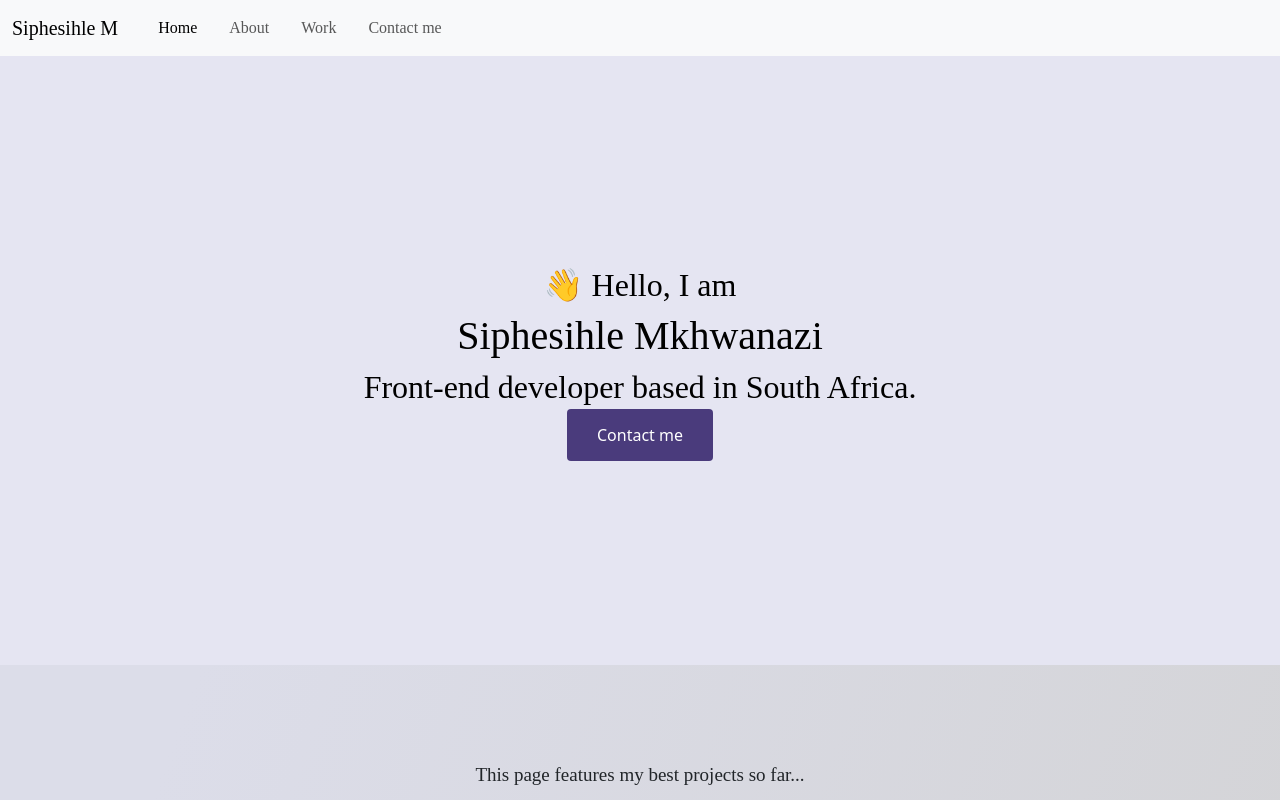
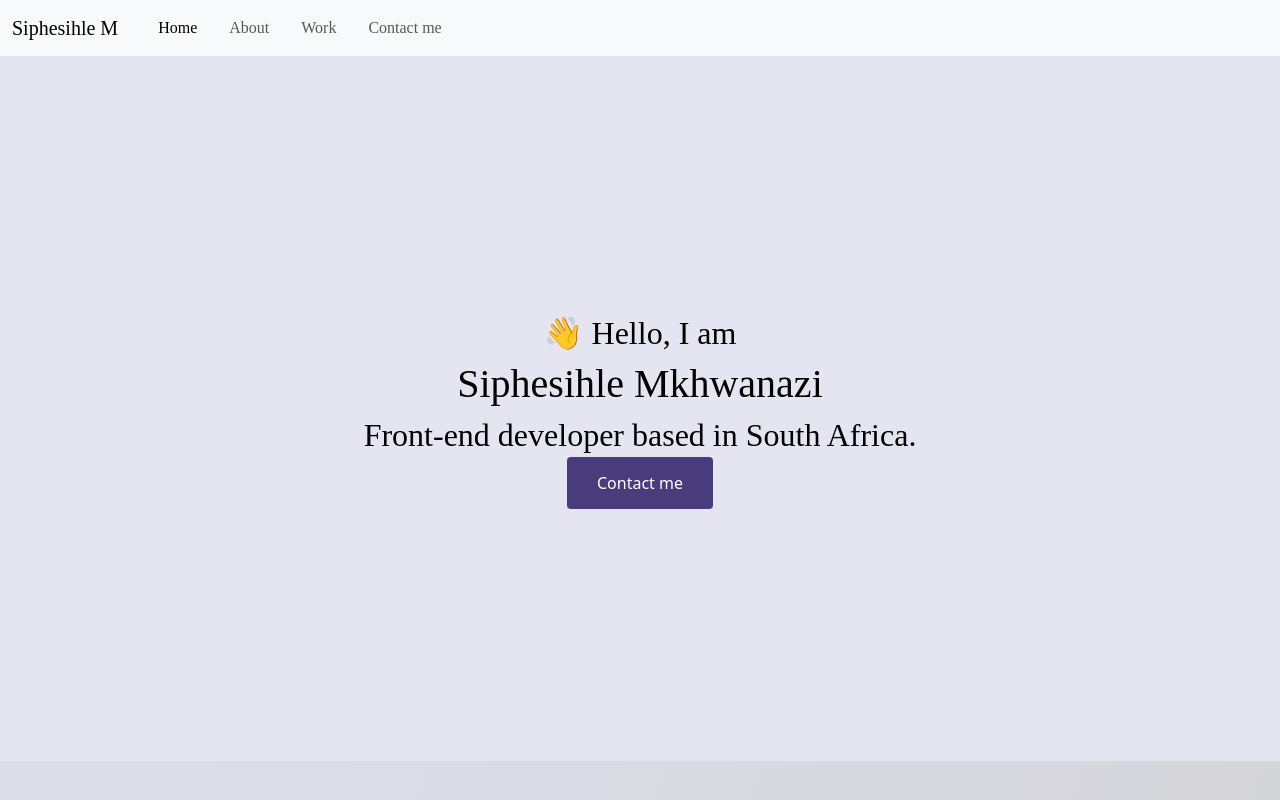
Before and after one commit to Siphesihle09/portfolio-project, a plain HTML site: page index.html in a window 1280 px wide. Shown: the top 800 px of the page. Drawn offline with nearby package versions, Linux system fonts and the light colour scheme; a web font is replaced by a local one.

Commit message:
More styling

```diff
--- a/index.html
+++ b/index.html
@@ -50,12 +50,13 @@
   </div>
 </nav>
 </header>
-    <main>
+
     <div class="hero">
+        <main class="p-5">
       <h2>👋 Hello, I am</h2>
       <h1 class="fs-1">Siphesihle Mkhwanazi</h1>
       <h2>Front-end developer based in South Africa.</h2>
-      <div class="mt-10">
+      <div class="mt-8">
         <a href="#" class="contact-me">Contact me</a>
       </div>
     </div>
@@ -116,11 +117,13 @@
         <div class="contact-button"> <a href="#" class="btn btn-branding fs-2 contact-button"> Contact me</a>
         </div>
     </div>
+    <p class="text-center fs-3 mt-4">siphe.mkhwanazi07@gmail.com</p>
     <div class="footer-links d-flex justify-content-between">
 <a href="mailto:siphe.mkhwanazi07" target="_blank" class="contact-links"> <i class="fa-solid fa-envelope"></i> </a>
 <a href="https://github.com/Siphesihle09" target="_blank" class="contact-links"> <i class="fa-brands fa-github"> </i>  </a>
 <a href="#" target="_blank" class="contact-links"> <i class="fa-brands fa-linkedin"> </i> </a>
 </div>
+<p>This project was coded by Siphesihle Mkhwanazi, and is open-sourced on <a href="#" target="_blank"> GitHub</a></p>
 </footer>
 </div>
 </div>
--- a/src/styles.css
+++ b/src/styles.css
@@ -70,7 +70,7 @@ h2 {
   border: none;
   border-radius: 4px;
   line-height: 40px;
-  margin-top: 10px;
+  margin: 15px;
   text-align: center;
 }
 .weather-app {
```
Also changed, not shown: about.html (+1 -1 lines).
